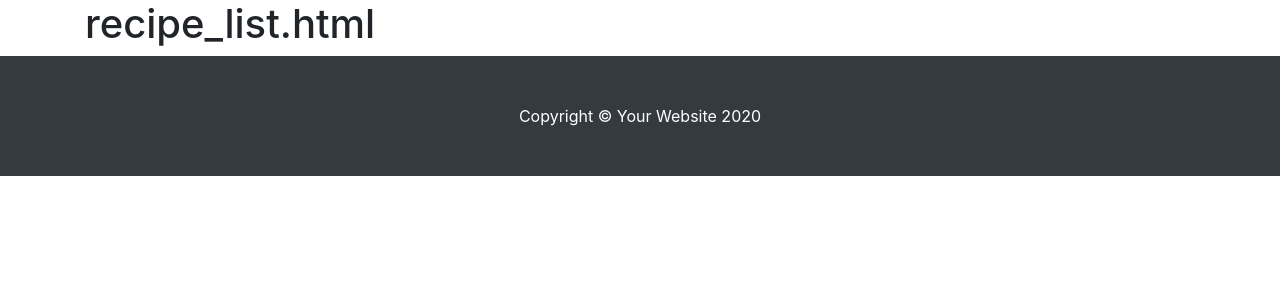
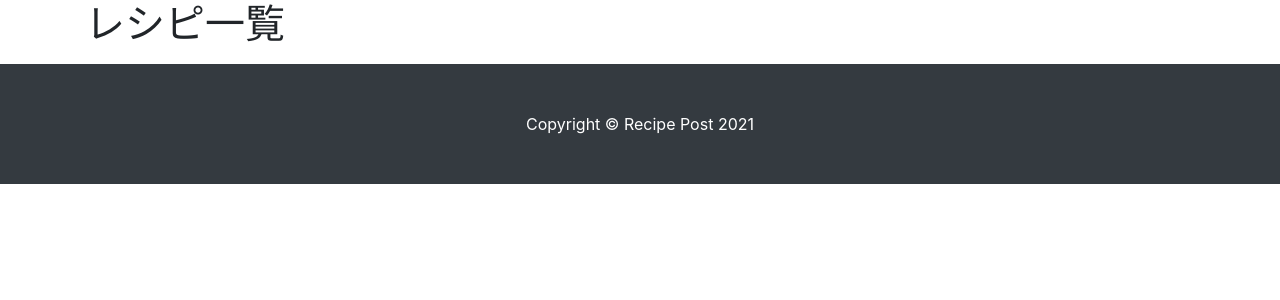
Before and after one commit to felyce/recipe-post, a Django app: page / in a window 1280 px wide. Shown: the part 56-356 px from the top of the page. Run offline with Django 3.2, Linux system fonts and the light colour scheme; data that the repository does not hold is empty; some libraries are stand-ins or nearby versions.

Commit message:
レイアウトなどの調整

```diff
--- a/lib/templates/base.html
+++ b/lib/templates/base.html
@@ -128,9 +128,9 @@
 <!-- /.container -->
 
 <!-- Footer -->
-<footer class="py-5 bg-dark">
+<footer class="py-5 bg-dark mt-3">
     <div class="container">
-        <p class="m-0 text-center text-white">Copyright &copy; Your Website 2020</p>
+        <p class="m-0 text-center text-white">Copyright &copy; Recipe Post 2021</p>
     </div>
     <!-- /.container -->
 </footer>
--- a/recipe/templates/recipe/recipe_list.html
+++ b/recipe/templates/recipe/recipe_list.html
@@ -3,7 +3,7 @@
 
 {% block body %}
 
-    <h1>recipe_list.html</h1>
+    <h1>レシピ一覧</h1>
 
     {% for recipe in recipe_list %}
 
@@ -11,11 +11,7 @@
             <img src="{% static 'images/01.jpg' %}" class="align-self-center mr-3" alt="..." width="120">
             <div class="media-body">
                 <h5 class="mt-0">{{ recipe.title }}</h5>
-                <p>Cras sit amet nibh libero, in gravida nulla. Nulla vel metus scelerisque ante sollicitudin. Cras
-                    purus odio, vestibulum in vulputate at, tempus viverra turpis. Fusce condimentum nunc ac nisi
-                    vulputate fringilla. Donec lacinia congue felis in faucibus.</p>
-                <p class="mb-0">Donec sed odio dui. Nullam quis risus eget urna mollis ornare vel eu leo. Cum sociis
-                    natoque penatibus et magnis dis parturient montes, nascetur ridiculus mus.</p>
+                <p>{{ recipe.description }}</p>
             </div>
         </div>
 
```
